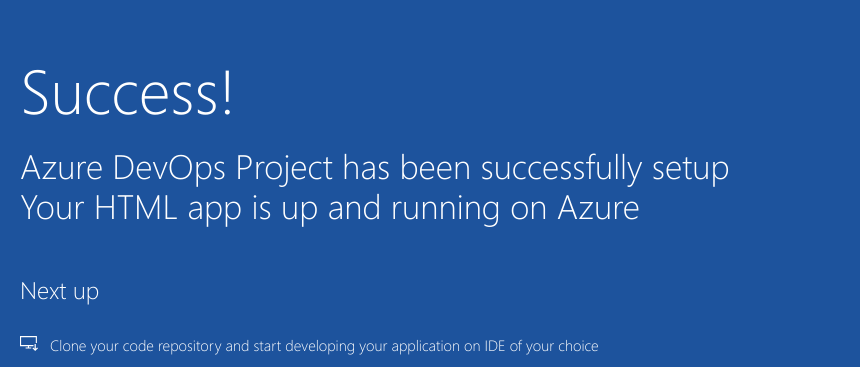
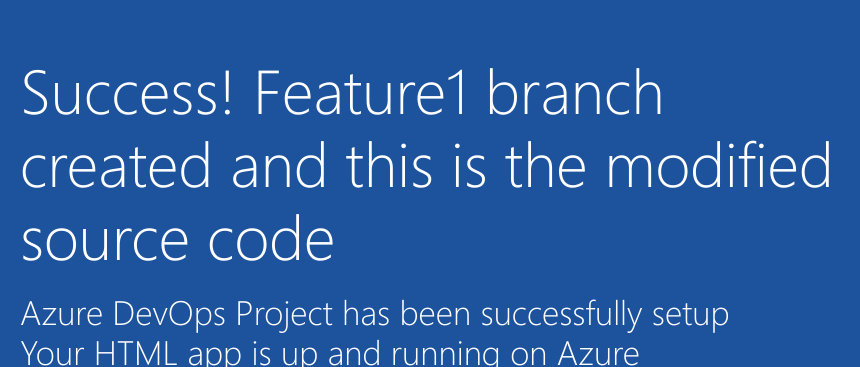
Before and after one commit to amism/sample-project, a plain HTML site: page index.html in a window 1280 px wide. Shown: the part 325-692 px from the top of the page, 205-1065 px from the left. Drawn offline with Linux system fonts and the light colour scheme.

Commit message:
1st commit from feature1 branch

```diff
--- a/index.html
+++ b/index.html
@@ -18,7 +18,7 @@
             </a>
         </div>
             <div class="content-body">
-                <div class="success-text">Success!</div>
+                <div class="success-text">Success! Feature1 branch created and this is the modified source code</div>
                 <div class="description line-1"> Azure DevOps Project has been successfully setup</div>
                 <div class="description line-2"> Your HTML app is up and running on Azure</div>
                 <div class="next-steps-container">
```
